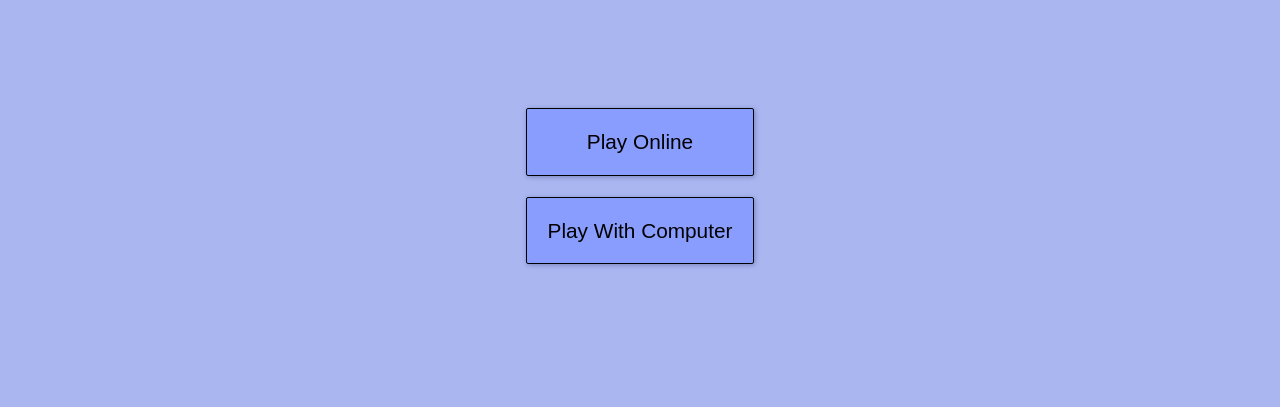
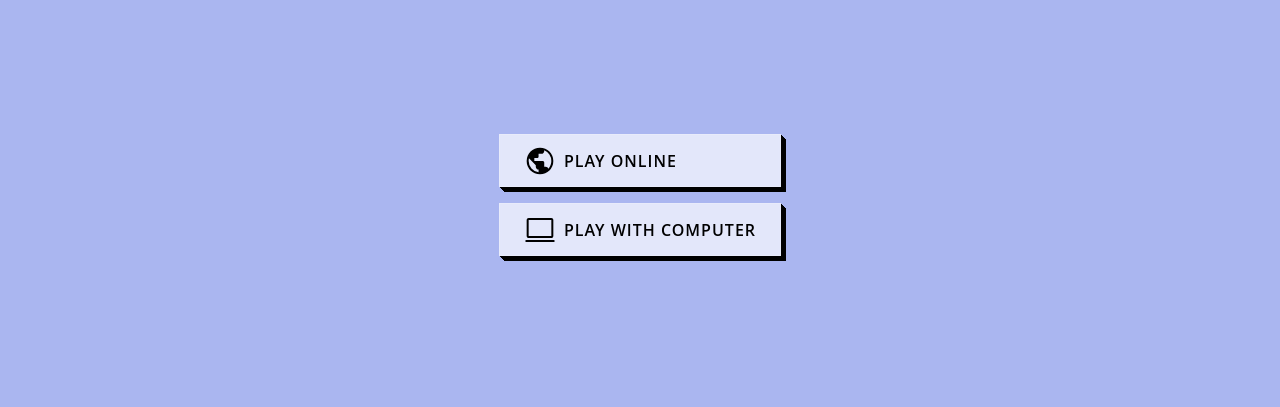
Before and after one commit to iam-syd/rock-paper-scissor, a website: page index.html in a window 1280 px wide. Shown: the part 345-752 px from the top of the page. Drawn offline with Linux system fonts and the light colour scheme; a web font is replaced by a local one.

Commit message:
Index.html ✅

```diff
--- a/index.css
+++ b/index.css
@@ -77,30 +77,46 @@ code {
 }
 
 .select-options-div button {
-  /* background-color: rgb(170 182 240); */
-  background-color: rgb(137 157 255) !important;
-  outline: none;
-  border: none;
-  text-transform: none;
-  color: none;
-  margin-bottom: 1em;
-  padding: 1em;
-  font-weight: 500;
-
-  font-size: 1.3em;
-  border-radius: 0.1em;
-  cursor: pointer;
   display: flex;
   align-items: center;
-  justify-content: center;
-  border: 1.5px solid #000;
-  box-shadow: 1px 1px 5px rgb(120 131 187);
+  justify-content: left;
+  font-family: "Open Sans", sans-serif;
+  font-size: 1em;
+  letter-spacing: 1px;
+  text-decoration: none;
+  text-transform: uppercase;
+  color: #000;
+  cursor: pointer;
+  border: 3px solid;
+  padding: 0.6em 1.5em;
+  box-shadow: 1px 1px 0px 0px, 2px 2px 0px 0px, 3px 3px 0px 0px, 4px 4px 0px 0px,
+    5px 5px 0px 0px;
+  position: relative;
+  user-select: none;
+  -webkit-user-select: none;
+  touch-action: manipulation;
+  font-weight: 600;
+  margin-bottom: 1em;
+  background-color: #ffffffab;
+  backdrop-filter: blur(2.5px);
+  -webkit-backdrop-filter: blur(2.5px);
+  border: 1px solid rgba(255, 255, 255, 0.18);
 }
 
 .select-options-div button:hover {
-  transform: all 500ms ease-in;
-  background-color: rgb(170 182 240);
-  box-shadow: 6px 4px 10px #a7b6ff;
+  background-color: #cfd8ff;
+}
+
+.select-options-div button:active {
+  box-shadow: 0px 0px 0px 0px;
+  top: 5px;
+  left: 5px;
+}
+
+.select-options-div button img {
+  height: 2em;
+  margin: 0;
+  padding: 0 0.5em 0 0;
 }
 
 .footer-main {
@@ -109,7 +125,6 @@ code {
   width: 100%;
   left: 0;
   text-align: center;
-  /* background-color: #232323; */
   background-color: rgb(38, 38, 38);
   color: #fff;
   display: flex;
--- a/index.html
+++ b/index.html
@@ -30,8 +30,12 @@
         <div class="home-heading">Rock. Paper. Scissor.</div>
 
         <div class="select-options-div">
-          <button class="play-online">Play Online</button>
-          <button class="play-with-comp">Play With Computer</button>
+          <button class="play-online">
+            <img src="./assets/playOnline.svg" alt="" /> Play Online
+          </button>
+          <button class="play-with-comp">
+            <img src="./assets/playWithComp.svg" alt="" /> Play With Computer
+          </button>
         </div>
       </section>
 
```
Also changed, not shown: assets/playOnline.svg (added), assets/playWithComp.svg (added).
